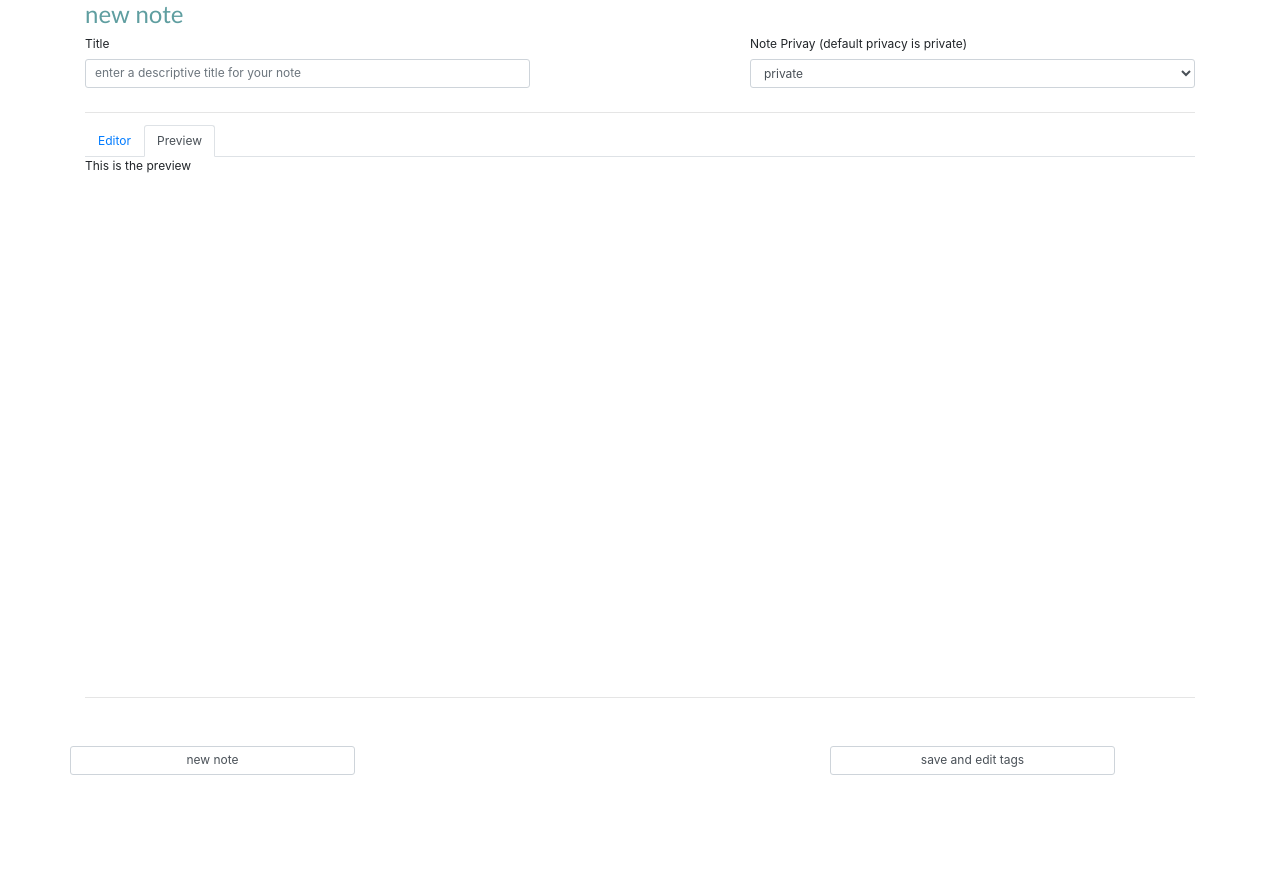
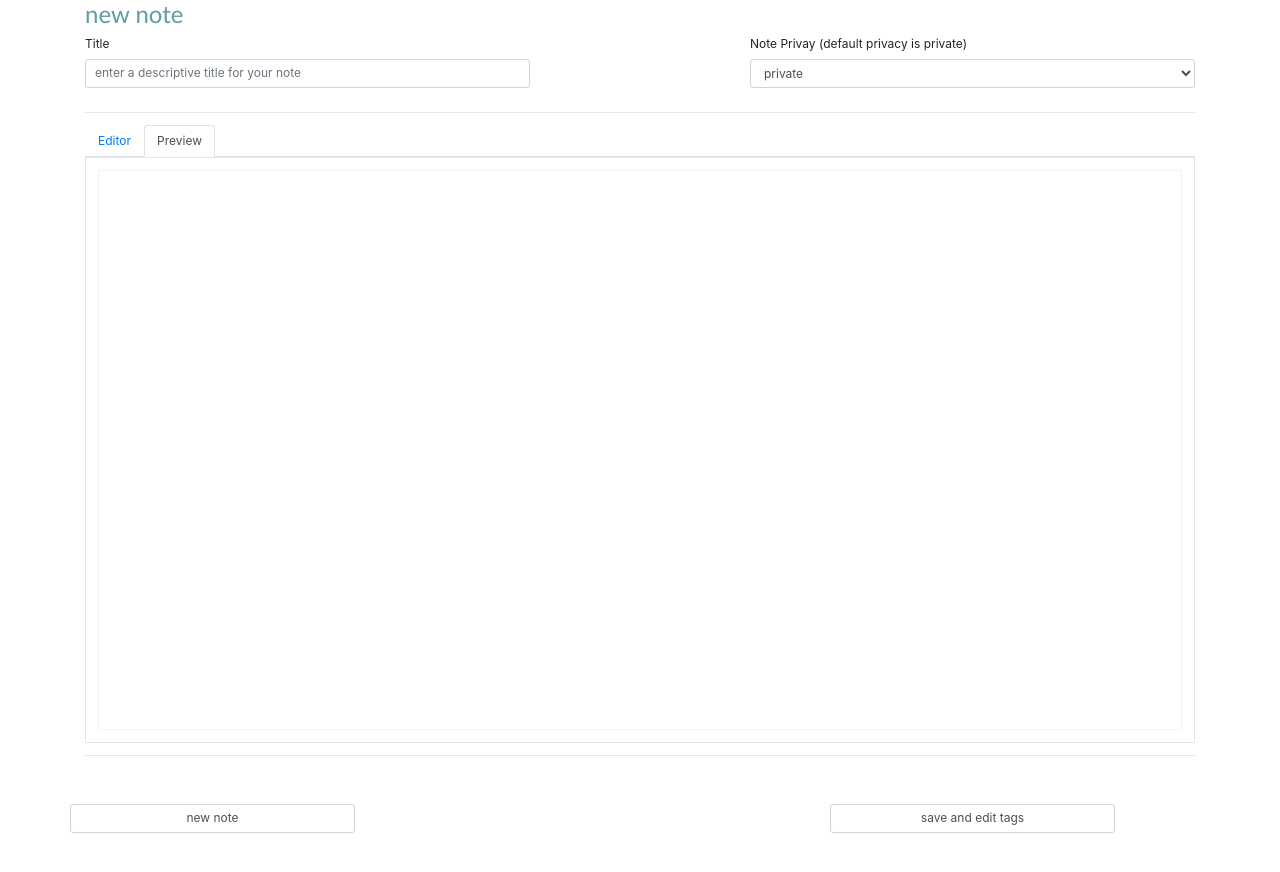
Before and after one commit to muremwa/notes-world-editor, a plain HTML site: page index.html in a window 1280 px wide. Both pictures are taken after a click on the link "Preview". Drawn offline with Linux system fonts and the light colour scheme.

Commit message:
preview section style

```diff
--- a/CSS/editor.css
+++ b/CSS/editor.css
@@ -53,3 +53,16 @@
     width: 8em;
     height: 4em;
 }
+
+
+#preview {
+    border: 1px solid #e5e5e5;
+    min-height: 70vh;
+}
+
+#js-preview-window {
+    border: 1px solid rgba(0, 0, 255, 0.055);
+    min-height: 70vh;
+    margin: 1em 1em 1em 1em;
+    padding: 0.3em;
+}
--- a/index.html
+++ b/index.html
@@ -141,7 +141,7 @@
                 </div>
 
                 <div id="preview" class="editor-tab">
-                    This is the preview
+                    <div id="js-preview-window"></div>
                 </div>
             </div>
 
```
